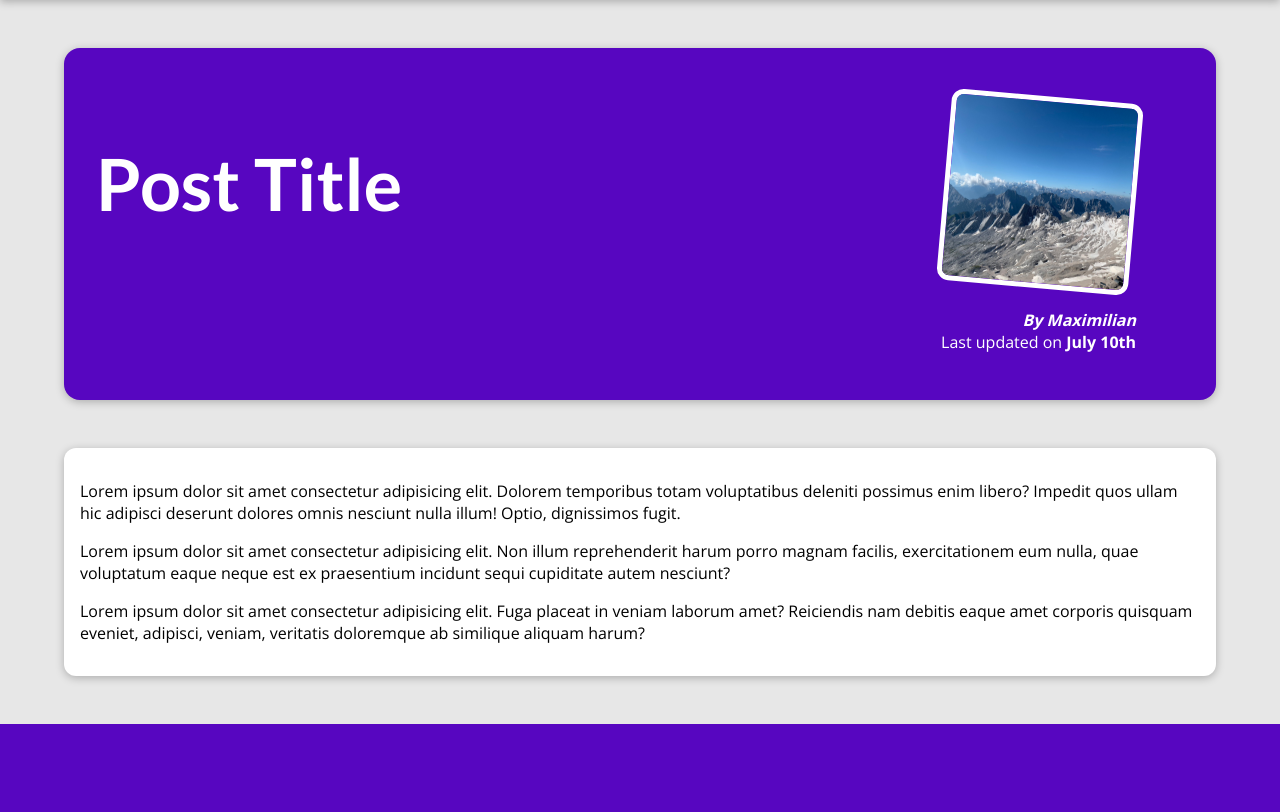
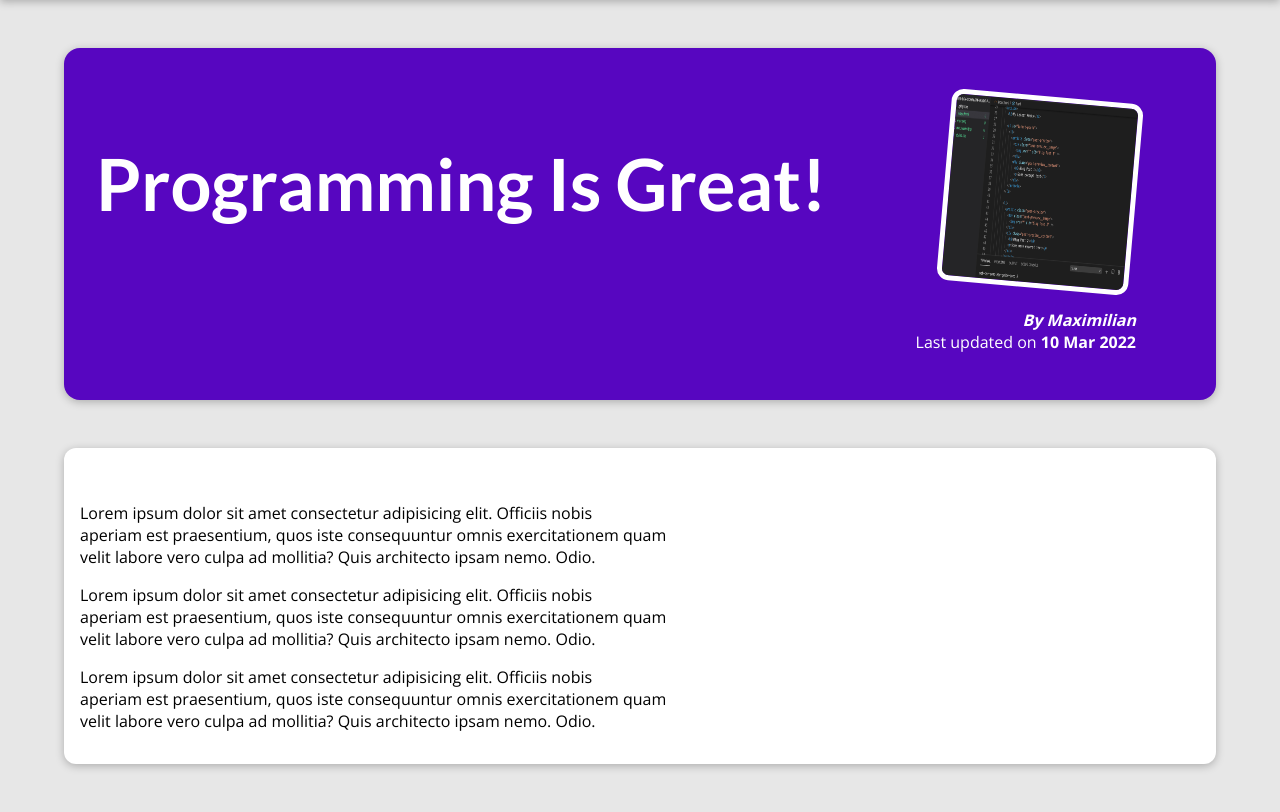
Before and after one commit to alessandro-marchino/python-django-the-practical-guide, a Django app: page /posts/programming-is-fun in a window 1280 px wide. Shown: the part 80-892 px from the top of the page. Before the commit the page ends 804 px from the top, so only its background shows below. Run offline with Django 5.2, Linux system fonts and the light colour scheme.

Commit message:
Lesson 66

```diff
--- a/my_site/blog/templates/blog/post-detail.html
+++ b/my_site/blog/templates/blog/post-detail.html
@@ -1,7 +1,7 @@
 {% extends "base.html" %}
 {% load static %}
 
-{% block title %}This Post Title{% endblock title %}
+{% block title %}{{ post.title }}{% endblock title %}
 
 {% block css_files %}
   <link rel="stylesheet" href="{% static "blog/post-detail.css" %}" />
@@ -9,24 +9,16 @@
 
 {% block content %}
   <section id="summary">
-    <h2>Post Title</h2>
+    <h2>{{ post.title }}</h2>
     <article>
-        <img src="{% static "blog/images/mountains.jpg" %}" alt="Post Title" />
-        <address>By Maximilian</address>
+        <img src="{% static "blog/images/"|add:post.image %}" alt="{{ post.title }}" />
+        <address>By {{ post.author|title }}</address>
         <div>
-          Last updated on <time>July 10th</time>
+          Last updated on <time>{{ post.date|date:'d M Y' }}</time>
         </div>
     </article>
   </section>
   <main>
-    <p>
-      Lorem ipsum dolor sit amet consectetur adipisicing elit. Dolorem temporibus totam voluptatibus deleniti possimus enim libero? Impedit quos ullam hic adipisci deserunt dolores omnis nesciunt nulla illum! Optio, dignissimos fugit.
-    </p>
-    <p>
-      Lorem ipsum dolor sit amet consectetur adipisicing elit. Non illum reprehenderit harum porro magnam facilis, exercitationem eum nulla, quae voluptatum eaque neque est ex praesentium incidunt sequi cupiditate autem nesciunt?
-    </p>
-    <p>
-      Lorem ipsum dolor sit amet consectetur adipisicing elit. Fuga placeat in veniam laborum amet? Reiciendis nam debitis eaque amet corporis quisquam eveniet, adipisci, veniam, veritatis doloremque ab similique aliquam harum?
-    </p>
+    {{ post.content|linebreaks }}
   </main>
 {% endblock content %}
--- a/my_site/blog/views.py
+++ b/my_site/blog/views.py
@@ -80,7 +80,12 @@ def starting_page(request: HttpRequest) -> HttpResponse:
   })
 
 def posts(request: HttpRequest) -> HttpResponse:
-  return render(request, 'blog/all-posts.html')
+  return render(request, 'blog/all-posts.html', {
+    "all_posts": all_posts
+  })
 
 def post_detail(request: HttpRequest, slug: str) -> HttpResponse:
-  return render(request, 'blog/post-detail.html')
+  identified_post = next(post for post in all_posts if post['slug'] == slug)
+  return render(request, 'blog/post-detail.html', {
+    "post": identified_post
+  })
```
Also changed, not shown: my_site/blog/templates/blog/all-posts.html (+4 -6 lines).
